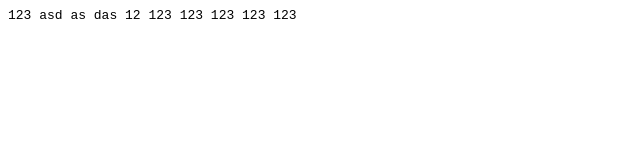
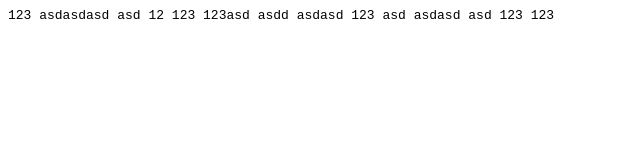
Before and after one commit to sychovSaveliy/fr-pro-2017-winter, a plain HTML site: page index.html in a window 1280 px wide. Shown: the whole page, without its empty margins (0-640 px from the left). Drawn offline with Linux system fonts and the light colour scheme.

Commit message:
add commit in master

```diff
--- a/index.html
+++ b/index.html
@@ -11,14 +11,18 @@
 123
 
 
+asdasdasd
 asd
-as
-das
-<datagrid></datagrid>
 12
 123
+123asd
+asdd
+asdasd
 123
-123
+asd
+
+asdasd
+asd
 123
 123
 
```
